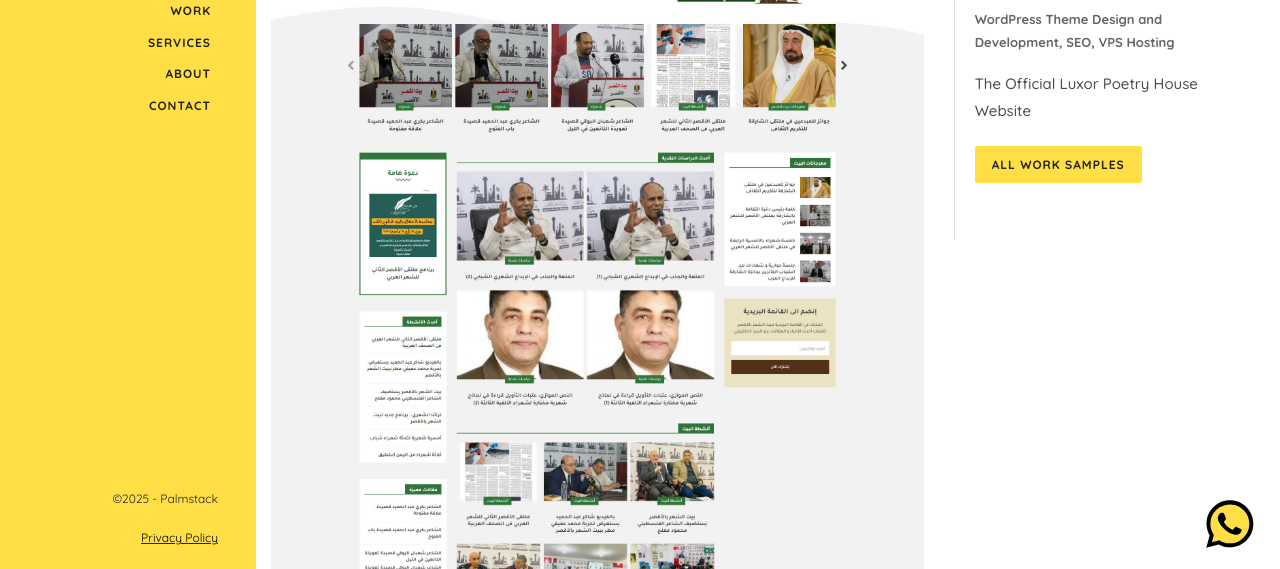
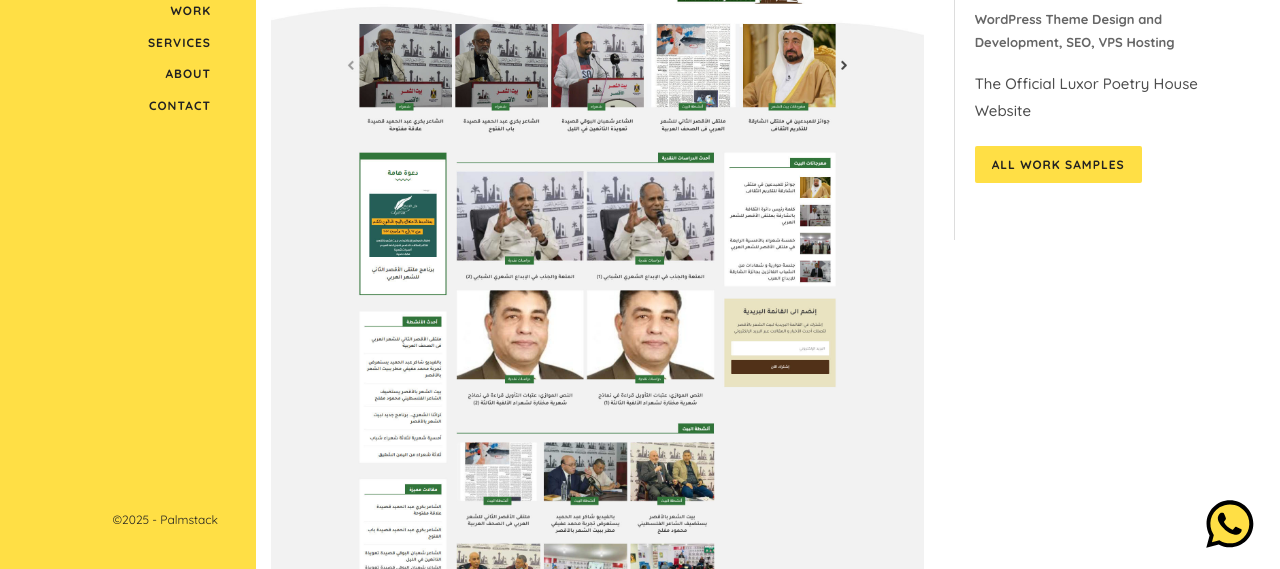
Before and after one commit to engahmadx/palmstack, a plain HTML site: page luxorph.html in a window 1280 px wide. Shown: the part 231-800 px from the top of the page. Drawn offline with Linux system fonts and the light colour scheme.

Commit message:
Update luxorph.html

```diff
--- a/luxorph.html
+++ b/luxorph.html
@@ -77,7 +77,7 @@
 				<p>&copy;<script>
 					document.write(new Date().getFullYear());
 				</script> - Palmstack</p>
-				<p style="text-decoration: underline;margin-bottom: unset !important;"><a href="https://palmstack.com/blog/privacy-policy-of-palmstack/">Privacy Policy</a></p>
+
 			</div>
 
 		</aside>
```
